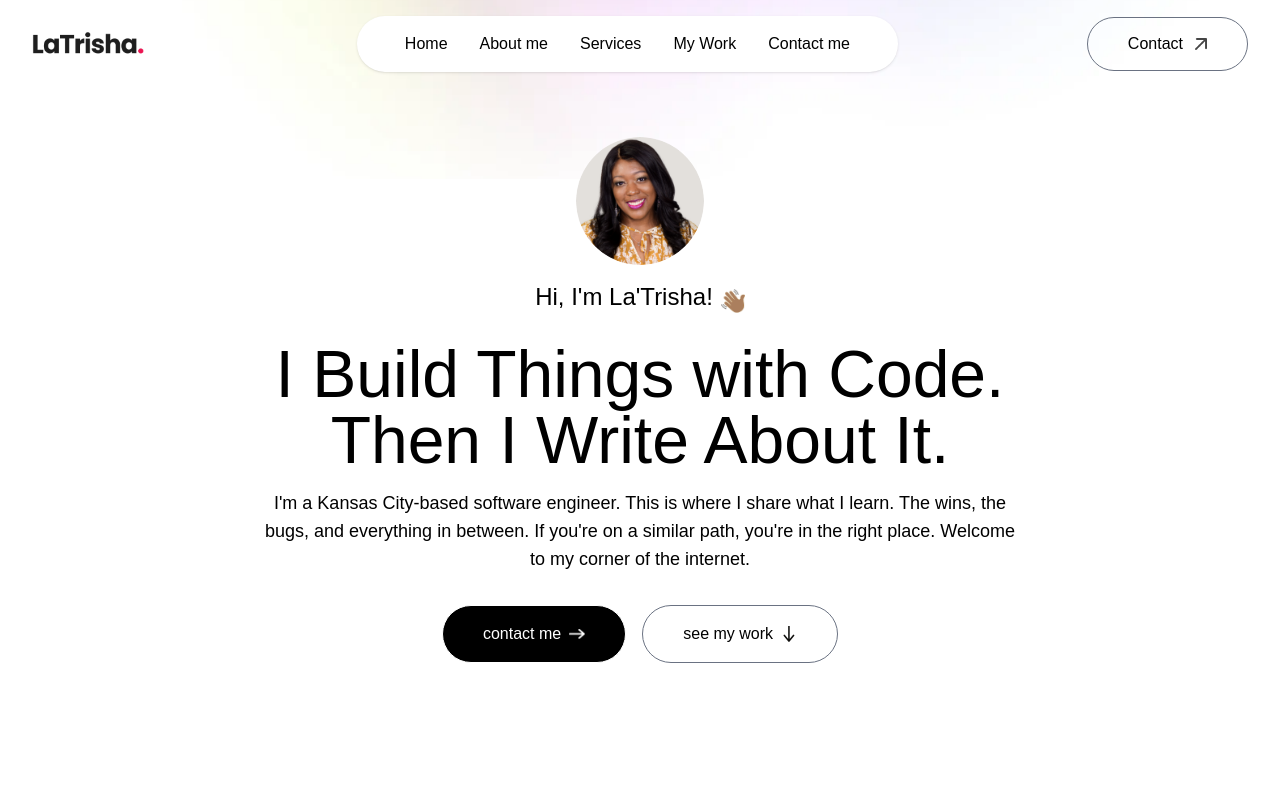
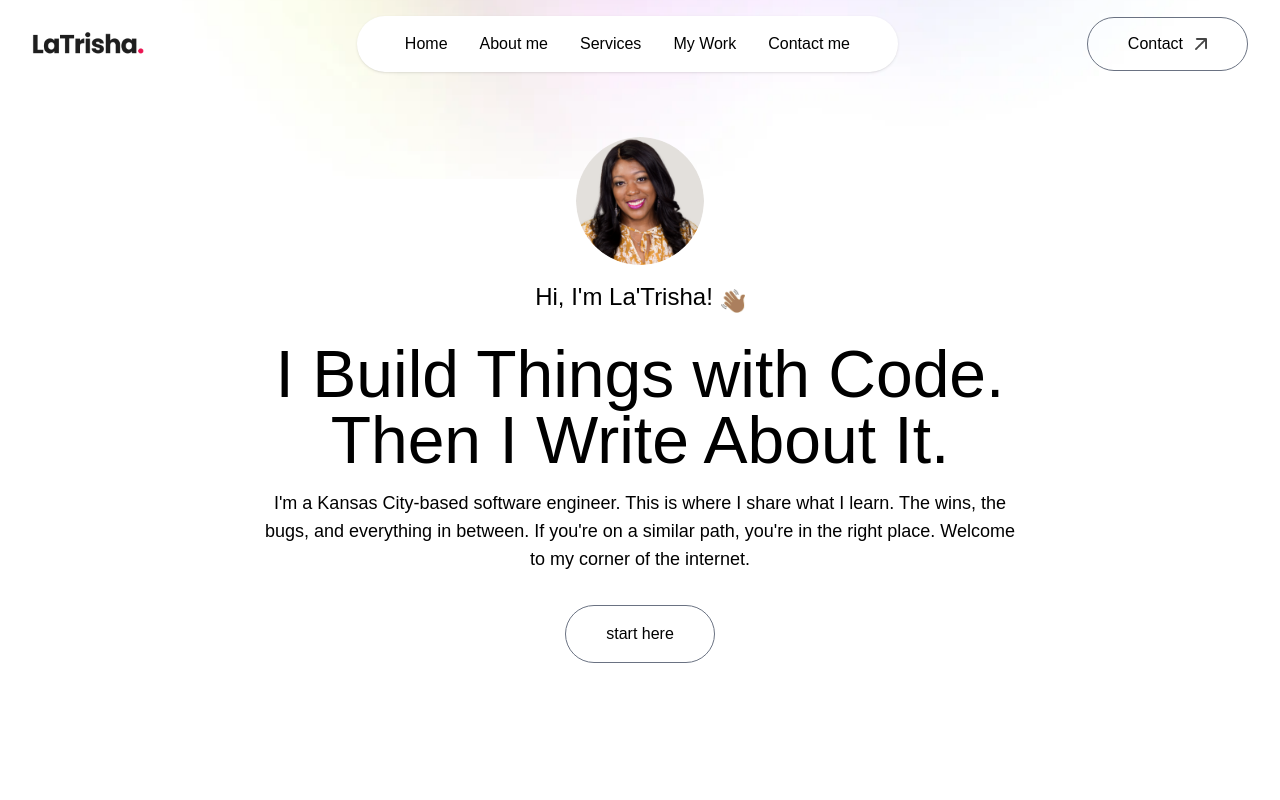
Before and after one commit to LaTrishaGomer/latrisha-gomer, a Next.js app: page / in a window 1280 px wide. Shown: the top 800 px of the page. Built offline with nearby package versions, Linux system fonts and the light colour scheme; a web font is replaced by a local one.

Commit message:
update hero button copy

```diff
--- a/app/components/Header.jsx
+++ b/app/components/Header.jsx
@@ -15,7 +15,9 @@ const Header = () => {
     <p className='mx-w-2xl mx-auto font-ovo'>
     I'm a Kansas City-based software engineer. This is where I share what I learn. The wins, the bugs, and everything in between. If you're on a similar path, you're in the right place. Welcome to my corner of the internet.
     </p>
-    <div className='flex flex-col sm:flex-row items-center gap-4 mt-4'>
+
+
+    {/*<div className='flex flex-col sm:flex-row items-center gap-4 mt-4'>
         <a href="#contact"
         className='px-10 py-3 border border-white rounded-full bg-black text-white flex items-center gap-2'
         >contact me <Image src={assets.right_arrow_white} alt="" className='w-4' /></a>
@@ -23,7 +25,15 @@ const Header = () => {
         <a href="#work"
         className='px-10 py-3 border rounded-full border-gray-500 flex items-center gap-2'>
             see my work <Image src={assets.down_icon} alt="" className='w-4' /></a>
+    </div>*/}
+
+    <div className='flex flex-col sm:flex-row items-center gap-4 mt-4'>
+        <a href="#work"
+        className='px-10 py-3 border rounded-full border-gray-500 flex items-center gap-2'>
+            start here </a>
     </div>
+
+
     </div>
   )
 }
```
